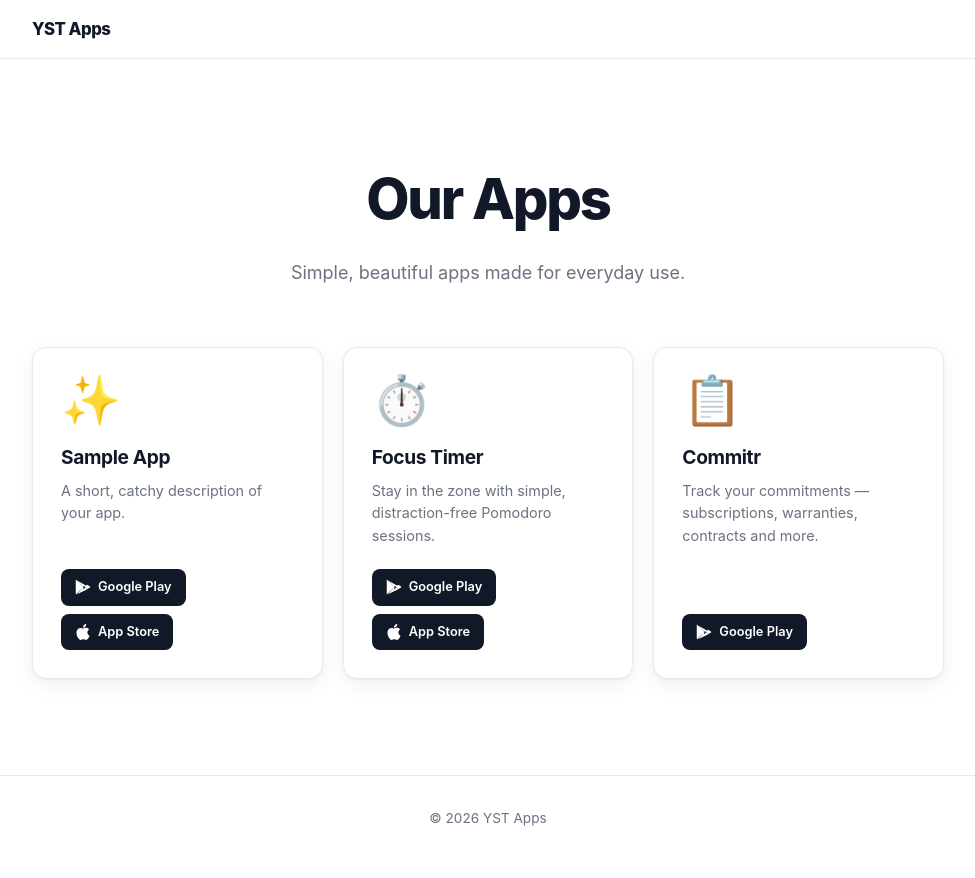
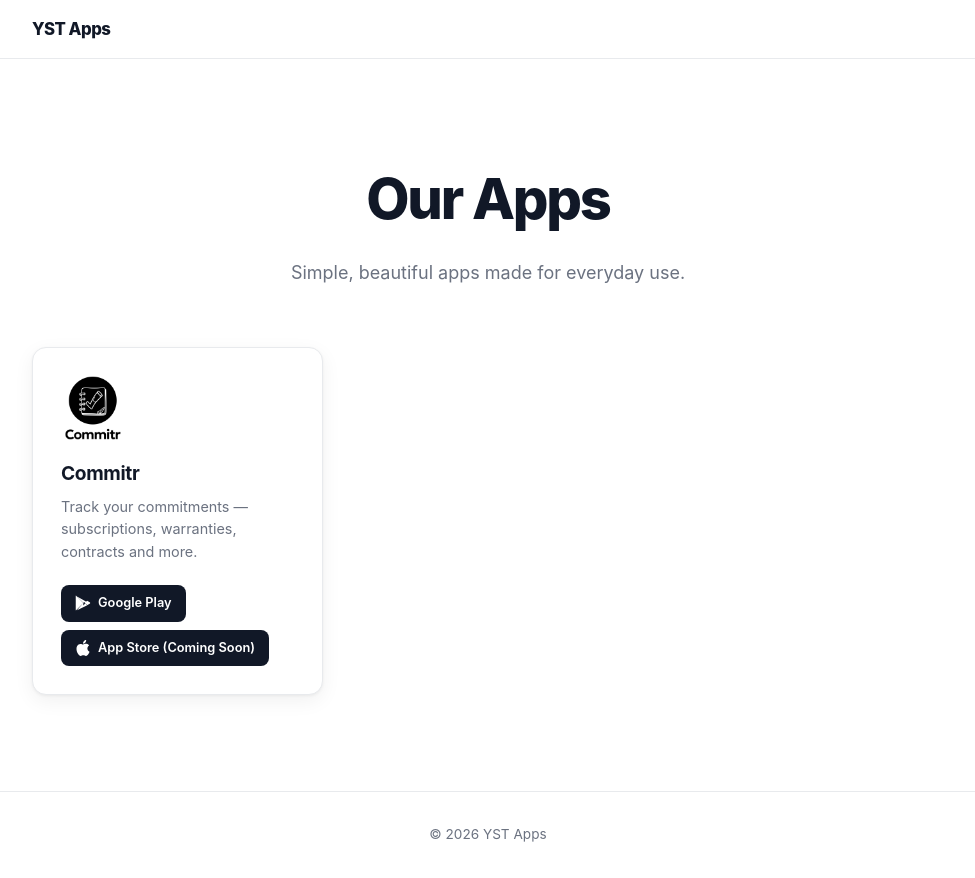
Before and after one commit to Zoom30/yst-apps, a Vue app: page / in a window 1280 px wide. Shown: the whole page, without its empty margins (152-1127 px from the left). Built offline with nearby package versions, Linux system fonts and the light colour scheme.

Commit message:
feat: add high-resolution logo for Commitr app and update app icon handling

```diff
--- a/src/data/apps.ts
+++ b/src/data/apps.ts
@@ -13,105 +13,12 @@
 
 export const apps: AppEntry[] = [
   {
-    slug: 'sample-app',
-    name: 'Sample App',
-    tagline: 'A short, catchy description of your app.',
-    description:
-      'Give a compelling summary of what your app does and why people will love it. This appears on the app detail page. Keep it clear, friendly, and a couple of sentences long.',
-    icon: '✨',
-    features: [
-      'Feature one — what it does and why it matters',
-      'Feature two — another key benefit for users',
-      'Feature three — round things off nicely',
-    ],
-    playStoreUrl: 'https://play.google.com/store',
-    appStoreUrl: 'https://apps.apple.com',
-    privacyPolicy: `
-      <h2>Privacy Policy</h2>
-      <p>Last updated: March 15, 2026</p>
-      <p>
-        Your privacy matters. This Privacy Policy explains how
-        <strong>Sample App</strong> handles information when you use our app.
-      </p>
-      <h3>Information We Collect</h3>
-      <p>
-        This app does not collect any personally identifiable information.
-        We do not require account creation or login.
-      </p>
-      <h3>Third-Party Services</h3>
-      <p>
-        This app does not integrate any third-party analytics, advertising,
-        or tracking services.
-      </p>
-      <h3>Changes to This Policy</h3>
-      <p>
-        We may update this Privacy Policy from time to time. Any changes will
-        be reflected on this page with an updated date.
-      </p>
-      <h3>Contact</h3>
-      <p>
-        If you have any questions about this Privacy Policy, feel free to
-        reach out via the contact details on our website.
-      </p>
-    `,
-  },
-  {
-    slug: 'focus-timer',
-    name: 'Focus Timer',
-    tagline: 'Stay in the zone with simple, distraction-free Pomodoro sessions.',
-    description:
-      'Focus Timer helps you work smarter by breaking your day into focused sprints and short breaks. No accounts, no clutter — just a clean timer that keeps you on track and lets your best work flow.',
-    icon: '⏱️',
-    features: [
-      'Customisable focus and break durations',
-      'Gentle sound cues to signal each interval',
-      'Daily session history so you can see your streaks',
-    ],
-    playStoreUrl: 'https://play.google.com/store',
-    appStoreUrl: 'https://apps.apple.com',
-    privacyPolicy: `
-      <h2>Privacy Policy</h2>
-      <p>Last updated: March 15, 2026</p>
-      <p>
-        Your privacy matters. This Privacy Policy explains how
-        <strong>Focus Timer</strong> handles information when you use our app.
-      </p>
-      <h3>Information We Collect</h3>
-      <p>
-        Focus Timer stores all data — your session history, timer preferences,
-        and settings — exclusively on your device. We never transmit or store
-        any personal information on external servers.
-      </p>
-      <h3>Third-Party Services</h3>
-      <p>
-        This app does not integrate any third-party analytics, advertising,
-        or tracking services.
-      </p>
-      <h3>Notifications</h3>
-      <p>
-        If you grant notification permission, it is used solely to alert you
-        when a focus or break interval ends. This permission is never used for
-        marketing communications.
-      </p>
-      <h3>Changes to This Policy</h3>
-      <p>
-        We may update this Privacy Policy from time to time. Any changes will
-        be reflected on this page with an updated date.
-      </p>
-      <h3>Contact</h3>
-      <p>
-        If you have any questions about this Privacy Policy, feel free to
-        reach out via the contact details on our website.
-      </p>
-    `,
-  },
-  {
     slug: 'commitr',
     name: 'Commitr',
     tagline: 'Track your commitments — subscriptions, warranties, contracts and more.',
     description:
-      'Commitr helps you stay on top of every commitment in your life. Whether it\'s subscriptions, warranties, insurance policies, vehicle records, contracts, or utilities — organise them in one place, set reminders so nothing slips, and lock sensitive entries behind biometrics for extra peace of mind.',
-    icon: '📋',
+      "Commitr helps you stay on top of every commitment in your life. Whether it's subscriptions, warranties, insurance policies, vehicle records, contracts, or utilities — organise them in one place, set reminders so nothing slips, and lock sensitive entries behind biometrics for extra peace of mind.",
+    icon: 'assets/Commitr/high-resolution-color-logo.png',
     features: [
       'Track subscriptions, warranties, insurance, vehicles, contracts, utilities, and custom types',
       'Attach documents like receipts and contracts, stored securely on your device',
--- a/src/views/AppAboutView.vue
+++ b/src/views/AppAboutView.vue
@@ -28,7 +28,6 @@
         <router-link to="/" class="back-link">← All apps</router-link>
 
         <div class="app-header">
-          <div class="app-icon">{{ app.icon }}</div>
           <div>
             <h1 class="app-name">{{ app.name }}</h1>
             <p class="app-tagline">{{ app.tagline }}</p>
@@ -44,7 +43,9 @@
             class="badge"
           >
             <svg width="17" height="17" viewBox="0 0 24 24" fill="currentColor" aria-hidden="true">
-              <path d="M22.018 13.298l-3.919 2.218-3.515-3.493 3.543-3.521 3.891 2.202a1.49 1.49 0 0 1 0 2.594zM1.337.924a1.487 1.487 0 0 0-.227.796v20.558c0 .28.073.55.213.786l11.09-11.09L1.337.924zm11.109 10.64L3.13 2.292l14.477 8.192-5.161 5.08zm-9.48 11.43l.006.004L18.54 15.5l-4.82-4.82L2.966 22.994z"/>
+              <path
+                d="M22.018 13.298l-3.919 2.218-3.515-3.493 3.543-3.521 3.891 2.202a1.49 1.49 0 0 1 0 2.594zM1.337.924a1.487 1.487 0 0 0-.227.796v20.558c0 .28.073.55.213.786l11.09-11.09L1.337.924zm11.109 10.64L3.13 2.292l14.477 8.192-5.161 5.08zm-9.48 11.43l.006.004L18.54 15.5l-4.82-4.82L2.966 22.994z"
+              />
             </svg>
             Download on Google Play
           </a>
@@ -56,7 +57,9 @@
             class="badge"
           >
             <svg width="17" height="17" viewBox="0 0 24 24" fill="currentColor" aria-hidden="true">
-              <path d="M12.152 6.896c-.948 0-2.415-1.078-3.96-1.04-2.04.027-3.91 1.183-4.961 3.014-2.117 3.675-.546 9.103 1.519 12.09 1.013 1.454 2.208 3.09 3.792 3.039 1.52-.065 2.09-.987 3.935-.987 1.831 0 2.35.987 3.96.948 1.637-.026 2.676-1.48 3.676-2.948 1.156-1.688 1.636-3.325 1.662-3.415-.039-.013-3.182-1.221-3.22-4.857-.026-3.04 2.48-4.494 2.597-4.559-1.429-2.09-3.623-2.324-4.39-2.376-2-.156-3.675 1.09-4.61 1.09zM15.53 3.83c.843-1.012 1.4-2.427 1.245-3.83-1.207.052-2.662.805-3.532 1.818-.78.896-1.454 2.338-1.273 3.714 1.338.104 2.715-.688 3.559-1.701"/>
+              <path
+                d="M12.152 6.896c-.948 0-2.415-1.078-3.96-1.04-2.04.027-3.91 1.183-4.961 3.014-2.117 3.675-.546 9.103 1.519 12.09 1.013 1.454 2.208 3.09 3.792 3.039 1.52-.065 2.09-.987 3.935-.987 1.831 0 2.35.987 3.96.948 1.637-.026 2.676-1.48 3.676-2.948 1.156-1.688 1.636-3.325 1.662-3.415-.039-.013-3.182-1.221-3.22-4.857-.026-3.04 2.48-4.494 2.597-4.559-1.429-2.09-3.623-2.324-4.39-2.376-2-.156-3.675 1.09-4.61 1.09zM15.53 3.83c.843-1.012 1.4-2.427 1.245-3.83-1.207.052-2.662.805-3.532 1.818-.78.896-1.454 2.338-1.273 3.714 1.338.104 2.715-.688 3.559-1.701"
+              />
             </svg>
             Download on App Store
           </a>
--- a/src/views/HomeView.vue
+++ b/src/views/HomeView.vue
@@ -7,6 +7,7 @@
   data() {
     return {
       apps: apps as AppEntry[],
+      baseUrl: import.meta.env.BASE_URL,
     }
   },
 })
@@ -26,7 +27,15 @@
         <div class="apps-grid">
           <div v-for="app in apps" :key="app.slug" class="app-card">
             <router-link :to="`/apps/${app.slug}`" class="card-body">
-              <div class="card-icon">{{ app.icon }}</div>
+              <div class="card-icon">
+                <img
+                  v-if="app.icon.match(/\.(png|jpe?g|svg|webp)$/i)"
+                  :src="baseUrl + app.icon"
+                  :alt="app.name + ' logo'"
+                  class="card-icon-img"
+                />
+                <span v-else>{{ app.icon }}</span>
+              </div>
               <h2 class="card-name">{{ app.name }}</h2>
               <p class="card-tagline">{{ app.tagline }}</p>
             </router-link>
@@ -39,8 +48,16 @@
                 rel="noopener noreferrer"
                 class="badge"
               >
-                <svg width="16" height="16" viewBox="0 0 24 24" fill="currentColor" aria-hidden="true">
-                  <path d="M22.018 13.298l-3.919 2.218-3.515-3.493 3.543-3.521 3.891 2.202a1.49 1.49 0 0 1 0 2.594zM1.337.924a1.487 1.487 0 0 0-.227.796v20.558c0 .28.073.55.213.786l11.09-11.09L1.337.924zm11.109 10.64L3.13 2.292l14.477 8.192-5.161 5.08zm-9.48 11.43l.006.004L18.54 15.5l-4.82-4.82L2.966 22.994z"/>
+                <svg
+                  width="16"
+                  height="16"
+                  viewBox="0 0 24 24"
+                  fill="currentColor"
+                  aria-hidden="true"
+                >
+                  <path
+                    d="M22.018 13.298l-3.919 2.218-3.515-3.493 3.543-3.521 3.891 2.202a1.49 1.49 0 0 1 0 2.594zM1.337.924a1.487 1.487 0 0 0-.227.796v20.558c0 .28.073.55.213.786l11.09-11.09L1.337.924zm11.109 10.64L3.13 2.292l14.477 8.192-5.161 5.08zm-9.48 11.43l.006.004L18.54 15.5l-4.82-4.82L2.966 22.994z"
+                  />
                 </svg>
                 Google Play
               </a>
@@ -51,10 +68,33 @@
                 rel="noopener noreferrer"
                 class="badge"
               >
-                <svg width="16" height="16" viewBox="0 0 24 24" fill="currentColor" aria-hidden="true">
-                  <path d="M12.152 6.896c-.948 0-2.415-1.078-3.96-1.04-2.04.027-3.91 1.183-4.961 3.014-2.117 3.675-.546 9.103 1.519 12.09 1.013 1.454 2.208 3.09 3.792 3.039 1.52-.065 2.09-.987 3.935-.987 1.831 0 2.35.987 3.96.948 1.637-.026 2.676-1.48 3.676-2.948 1.156-1.688 1.636-3.325 1.662-3.415-.039-.013-3.182-1.221-3.22-4.857-.026-3.04 2.48-4.494 2.597-4.559-1.429-2.09-3.623-2.324-4.39-2.376-2-.156-3.675 1.09-4.61 1.09zM15.53 3.83c.843-1.012 1.4-2.427 1.245-3.83-1.207.052-2.662.805-3.532 1.818-.78.896-1.454 2.338-1.273 3.714 1.338.104 2.715-.688 3.559-1.701"/>
+                <svg
+                  width="16"
+                  height="16"
+                  viewBox="0 0 24 24"
+                  fill="currentColor"
+                  aria-hidden="true"
+                >
+                  <path
+                    d="M12.152 6.896c-.948 0-2.415-1.078-3.96-1.04-2.04.027-3.91 1.183-4.961 3.014-2.117 3.675-.546 9.103 1.519 12.09 1.013 1.454 2.208 3.09 3.792 3.039 1.52-.065 2.09-.987 3.935-.987 1.831 0 2.35.987 3.96.948 1.637-.026 2.676-1.48 3.676-2.948 1.156-1.688 1.636-3.325 1.662-3.415-.039-.013-3.182-1.221-3.22-4.857-.026-3.04 2.48-4.494 2.597-4.559-1.429-2.09-3.623-2.324-4.39-2.376-2-.156-3.675 1.09-4.61 1.09zM15.53 3.83c.843-1.012 1.4-2.427 1.245-3.83-1.207.052-2.662.805-3.532 1.818-.78.896-1.454 2.338-1.273 3.714 1.338.104 2.715-.688 3.559-1.701"
+                  />
                 </svg>
                 App Store
+              </a>
+
+              <a v-else target="_blank" rel="noopener noreferrer" class="badge">
+                <svg
+                  width="16"
+                  height="16"
+                  viewBox="0 0 24 24"
+                  fill="currentColor"
+                  aria-hidden="true"
+                >
+                  <path
+                    d="M12.152 6.896c-.948 0-2.415-1.078-3.96-1.04-2.04.027-3.91 1.183-4.961 3.014-2.117 3.675-.546 9.103 1.519 12.09 1.013 1.454 2.208 3.09 3.792 3.039 1.52-.065 2.09-.987 3.935-.987 1.831 0 2.35.987 3.96.948 1.637-.026 2.676-1.48 3.676-2.948 1.156-1.688 1.636-3.325 1.662-3.415-.039-.013-3.182-1.221-3.22-4.857-.026-3.04 2.48-4.494 2.597-4.559-1.429-2.09-3.623-2.324-4.39-2.376-2-.156-3.675 1.09-4.61 1.09zM15.53 3.83c.843-1.012 1.4-2.427 1.245-3.83-1.207.052-2.662.805-3.532 1.818-.78.896-1.454 2.338-1.273 3.714 1.338.104 2.715-.688 3.559-1.701"
+                  />
+                </svg>
+                App Store (Coming Soon)
               </a>
             </div>
           </div>
@@ -107,12 +147,16 @@
   padding: 28px;
   display: flex;
   flex-direction: column;
-  transition: transform 0.18s ease, box-shadow 0.18s ease;
+  transition:
+    transform 0.18s ease,
+    box-shadow 0.18s ease;
 }
 
 .app-card:hover {
   transform: translateY(-3px);
-  box-shadow: 0 4px 12px rgba(0, 0, 0, 0.08), 0 16px 40px rgba(0, 0, 0, 0.1);
+  box-shadow:
+    0 4px 12px rgba(0, 0, 0, 0.08),
+    0 16px 40px rgba(0, 0, 0, 0.1);
 }
 
 .card-body {
@@ -127,6 +171,13 @@
   font-size: 3rem;
   line-height: 1;
   margin-bottom: 18px;
+}
+
+.card-icon-img {
+  width: 64px;
+  height: 64px;
+  object-fit: contain;
+  display: block;
 }
 
 .card-name {
```
Also changed, not shown: public/assets/Commitr/high-resolution-color-logo.png (added).
